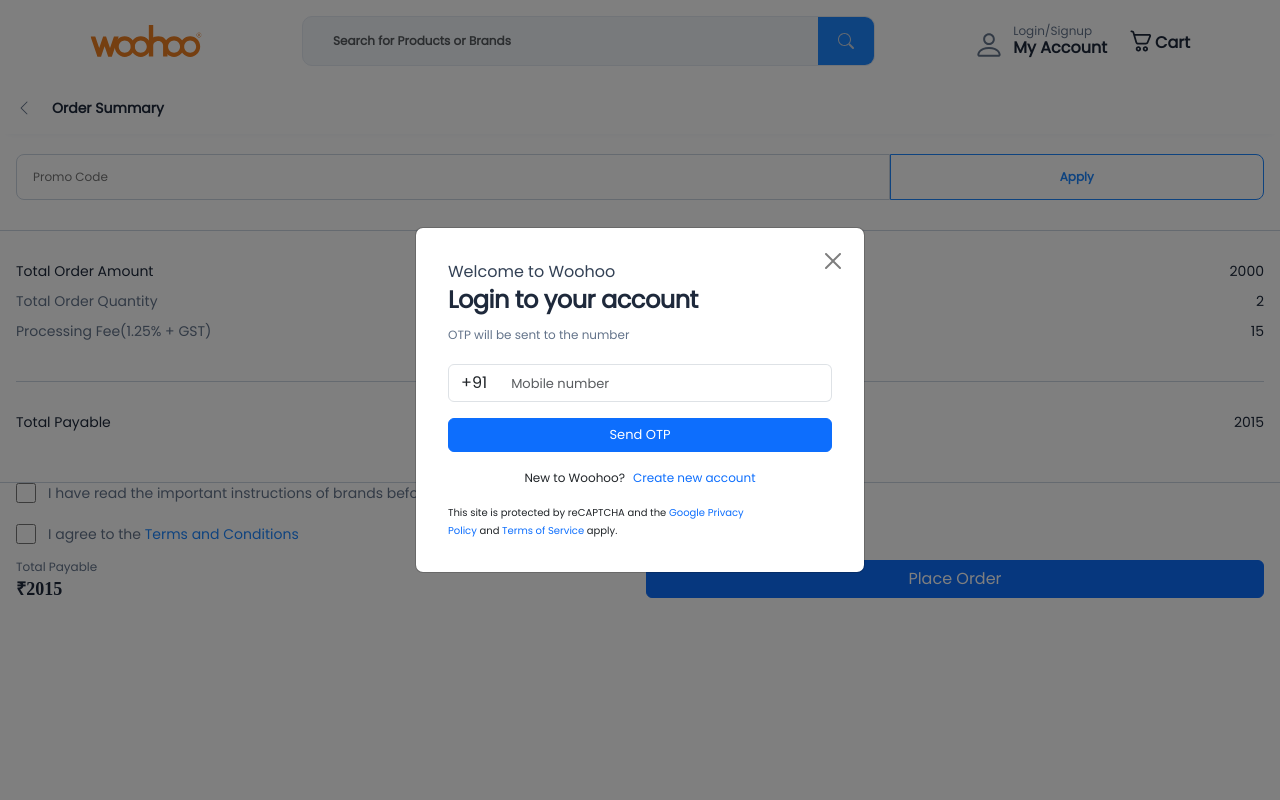
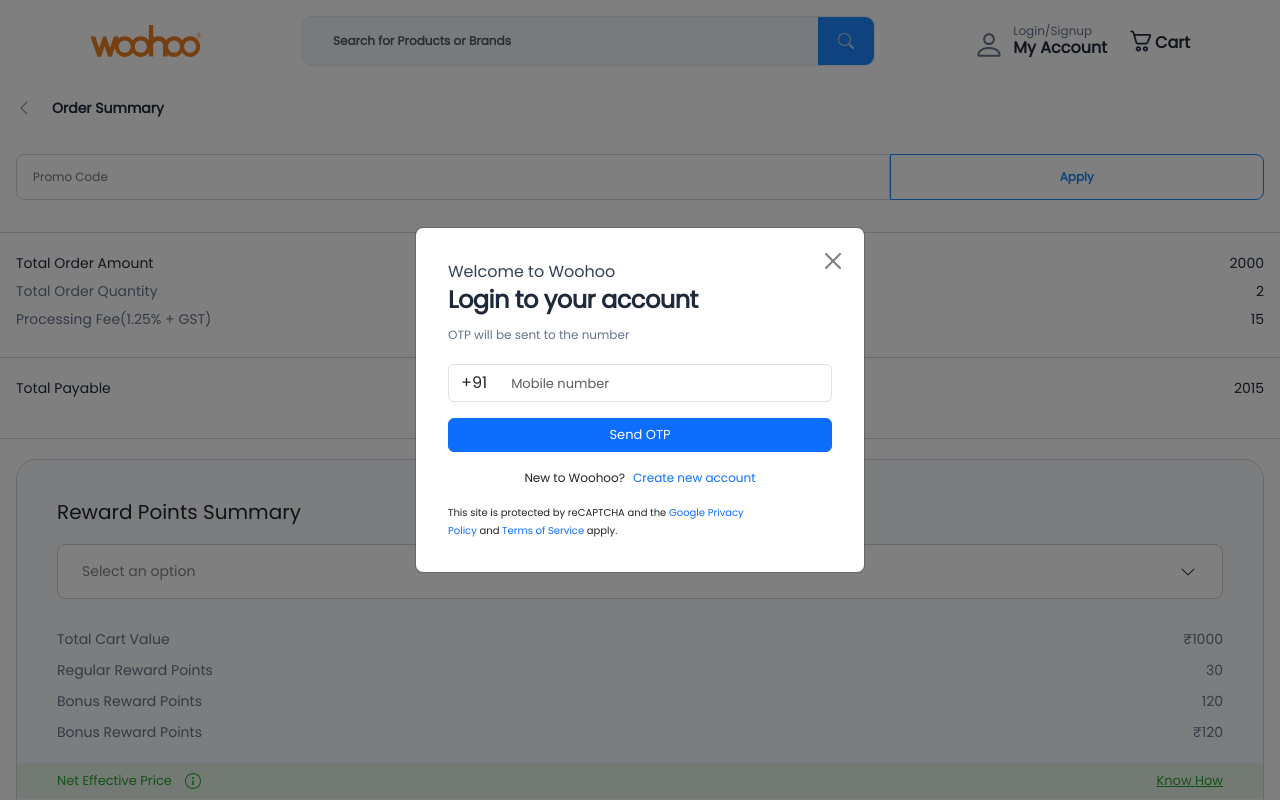
Before and after one commit to dranzor4/giftcard, a React (Create React App) app: page /checkout in a window 1280 px wide. Shown: the top 800 px of the page. Built offline with nearby package versions, Linux system fonts and the light colour scheme; the HTML template or start-up script is replaced by a standard one.

Commit message:
reward point summer added

```diff
--- a/src/components/CheckoutCmp/CheckoutCmp.css
+++ b/src/components/CheckoutCmp/CheckoutCmp.css
@@ -7,7 +7,7 @@
   align-items: center;
   padding: 0px 16px;
   padding-top: 20px;
-  padding-bottom: 30px;
+  padding-bottom: 32px;
   border-bottom: 1px solid var(--button-border-color);
 }
 .orderSummaryContainer {
@@ -38,20 +38,18 @@
   display: flex;
   justify-content: space-between;
   align-items: center;
-  margin-bottom: 10px;
+  margin-bottom: 8px;
 }
 .orderPayable {
   border-bottom: 1px solid var(--button-border-color);
-  padding-bottom: 20px;
+  padding-bottom: 40px;
 }
 .orderDetailContainer {
-  padding: 30px 0px;
-  margin: 0px 16px;
+  padding: 20px 16px;
   border-bottom: 1px solid var(--button-border-color);
 }
 .totalPayableDetail {
-  padding: 30px 0px;
-  margin: 0px 16px;
+  padding: 20px 16px 0 16px;
   display: flex;
   justify-content: space-between;
   align-items: center;
@@ -80,3 +78,8 @@
   font-weight: 500;
   color: var(--header-text-color);
 }
+
+.crps-container{
+  padding: 20px 16px 40px 16px;
+  border-bottom: 1px solid #CBD5E1;
+}
--- a/src/components/CheckoutCmp/index.jsx
+++ b/src/components/CheckoutCmp/index.jsx
@@ -2,6 +2,8 @@
 import NormalInput from "../NormalInput";
 import Button from "../Button";
 import "./CheckoutCmp.css";
+import RewardSummaryDesk from "../RewardSummaryDesk";
+import CheckoutCmpBase from "../CheckoutCmpBase";
 
 const CheckoutCmp = () => {
   return (
@@ -35,10 +37,17 @@
             </div>
           </div>
 
+
           <div className="totalPayableDetail">
             <div className="totalOrder">Total Payable</div>
             <div className="totalOrder">2015</div>
           </div>
+        </div>
+        <div className="crps-container">
+          <RewardSummaryDesk />
+        </div>
+        <div>
+        <CheckoutCmpBase />
         </div>
       </div>
     </div>
--- a/src/components/CheckoutCmpBase/CheckoutCmpBase.css
+++ b/src/components/CheckoutCmpBase/CheckoutCmpBase.css
@@ -2,7 +2,7 @@
     display: flex;
     flex-direction: column;
     align-items: flex-start;
-    padding: 0px 16px;
+    padding: 32px 16px 60px 16px;
     gap: 20px;
 }
 
--- a/src/layout/Layout.jsx
+++ b/src/layout/Layout.jsx
@@ -3,7 +3,7 @@
 import Routers from "../routes/Routes";
 import DownBarLogin from "../components/DownBarLogin";
 import Sidebar from "../components/Sidebar";
-import Header from "../components/header";
+import Header from "../components/Header";
 import LoginModalComp from "../components/loginModal/LoginModalComp";
 
 const Layout = () => {
--- a/src/pages/checkout/index.jsx
+++ b/src/pages/checkout/index.jsx
@@ -5,7 +5,7 @@
   return (
     <div>
       <CheckoutCmp />
-      <CheckoutCmpBase />
+      {/* <CheckoutCmpBase /> */}
     </div>
   );
 };
```
